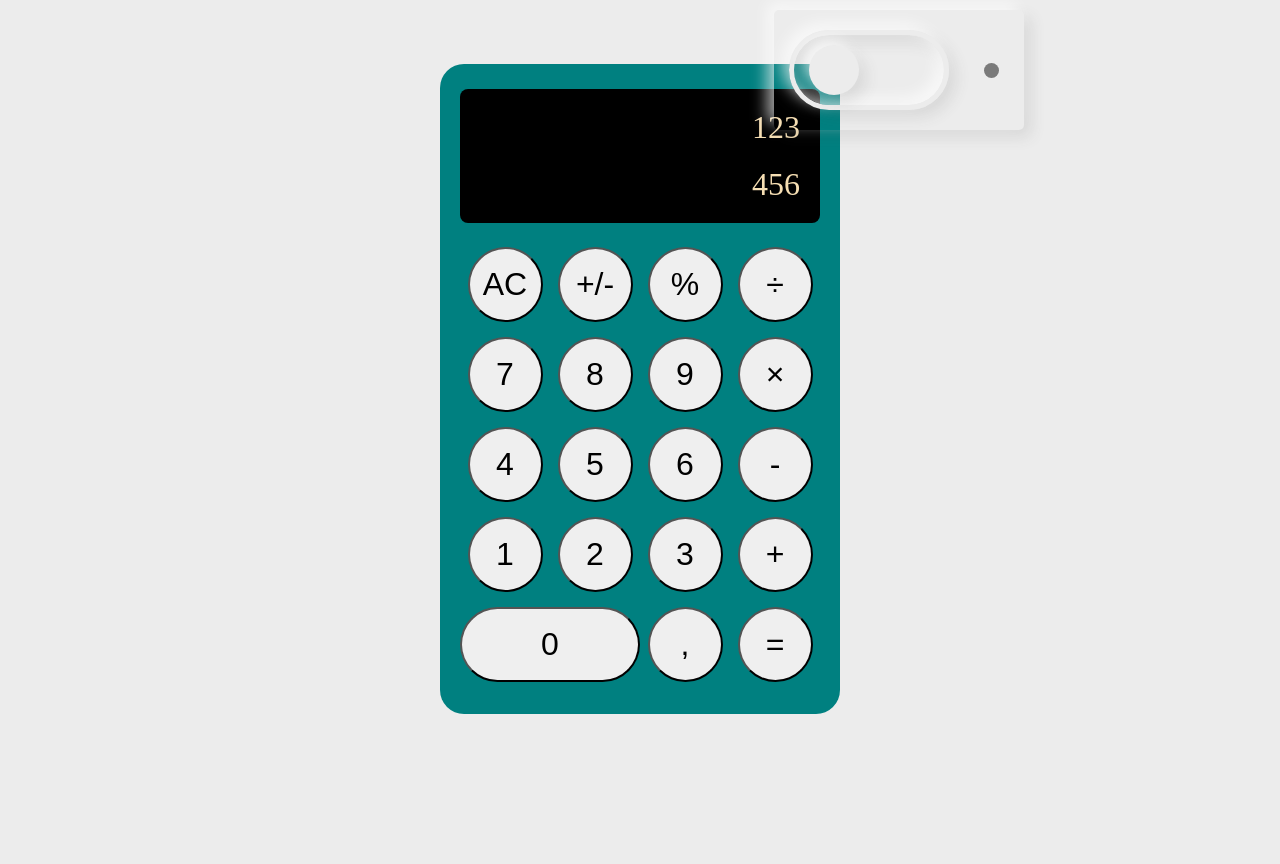
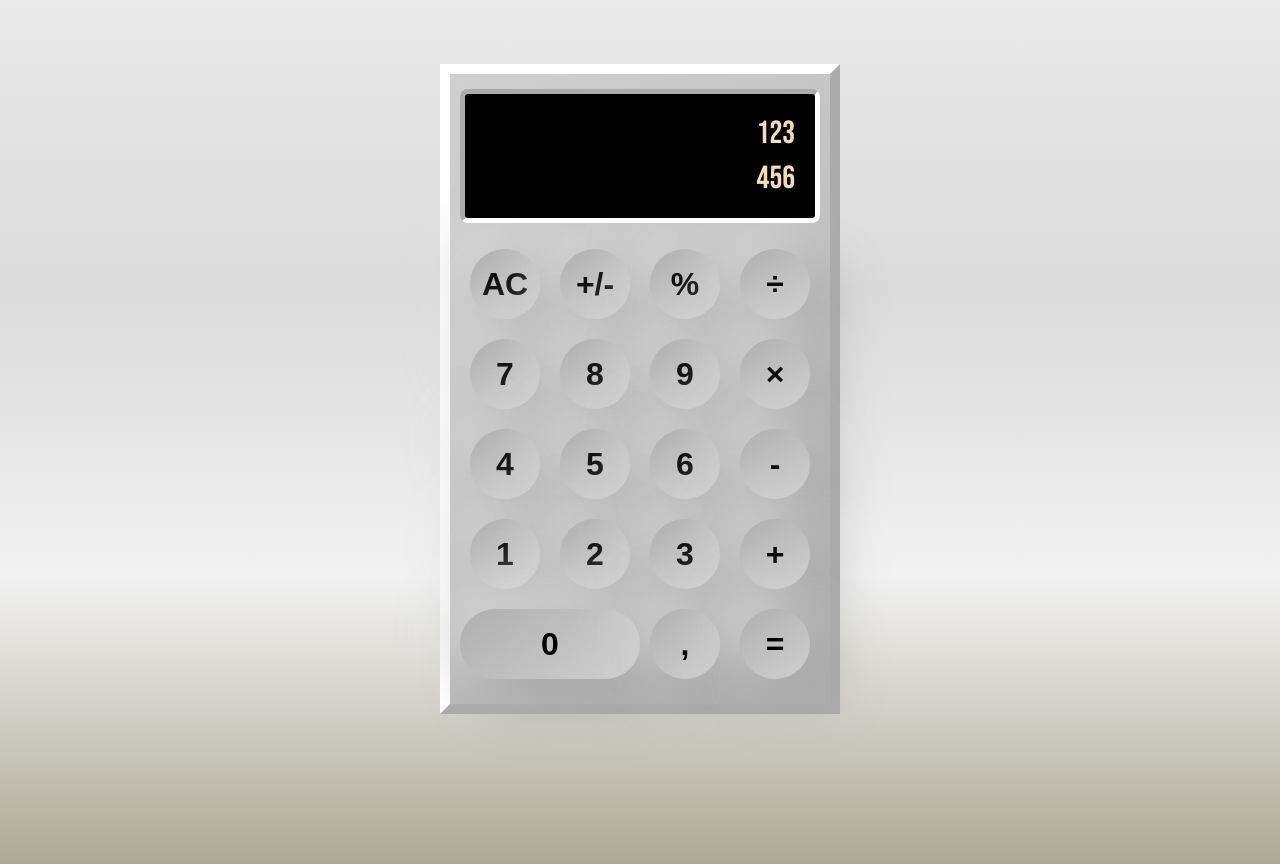
Before and after one commit to MandyNeumeyer/neumorphism_calculator, a plain HTML site: page index.html in a window 1280 px wide. Drawn offline with Linux system fonts and the light colour scheme.

Commit message:
calc design done

```diff
--- a/index.html
+++ b/index.html
@@ -8,10 +8,6 @@
     <title>Calculator</title>
 </head>
 <body>
-    <div class="toggle-container">
-        <input type="checkbox">
-    </div>
-
     <div class="calculator-wrapper">
         <div class="calculator-output">
             <div class="previous-operand">123</div>
@@ -20,22 +16,22 @@
     <button>AC</button>
     <button>+/-</button>
     <button>%</button>
-    <button>÷</button>
+    <button class="orange">÷</button>
     <button>7</button>
     <button>8</button>
     <button>9</button>
-    <button>×</button>
+    <button class="orange">×</button>
     <button>4</button>
     <button>5</button>
     <button>6</button>
-    <button>-</button>
+    <button class="orange">-</button>
     <button>1</button>
     <button>2</button>
     <button>3</button>
-    <button>+</button>
+    <button class="orange">+</button>
     <button class="span-two">0</button>
     <button>,</button>
-    <button>=</button>
+    <button class="orange">=</button>
     </div>
 </body>
 </html>
--- a/style.css
+++ b/style.css
@@ -1,3 +1,5 @@
+@import url('https://fonts.googleapis.com/css2?family=Bebas+Neue&display=swap');
+
 *,::before,::after{
     box-sizing: border-box;
     padding:0;
@@ -6,78 +8,12 @@
 
 body{
     height:100vh;
-    background-color: #ececec;
-}
-
-.toggle-container{
-    height:120px;
-    width:250px;
-    box-shadow: -7px -7px 15px
-    rgba(255,255,255,0.65),
-    7px 7px 15px
-    rgba(70,70,70,0.12);
-    border-radius: 5px;
-    display: flex;
-    align-items: center;
-    position: absolute;
-    right:20%;
-    top:10px;
-}
-input[type="checkbox"]{
-    position: absolute;
-    appearance: none;
-    height:80px;
-    width:160px;
-    box-shadow: -7px -7px 15px
-    rgba(255,255,255,0.65),
-    7px 7px 15px
-    rgba(70,70,70,0.12),
-    inset -7px -7px 15px
-    rgba(255,255,255,0.65),
-    inset 7px 7px 15px
-    rgba(70,70,70,0.12);
-    border-radius:40px;
-    border:5px solid #ececec;
-    left:15px;
-    outline:none;
-    cursor: pointer;
-}
-input[type="checkbox"]:before,
-input[type="checkbox"]:after{
-    content:"";
-    position: absolute;
-    margin: auto;
-    top:0;
-    bottom: 0;
-    transition: 0.3s;
-}
-input[type="checkbox"]:before{
-    height:50px;
-    width:50px;
-    background-color: #ececec;
-    box-shadow: -7px -7px 15px
-    rgba(255,255,255,0.65),
-    7px 7px 15px
-    rgba(70,70,70,0.12);
-    border-radius: 50%;
-    left:15px;
-}
-input[type="checkbox"]:after{
-    height:15px;
-    width:15px;
-    background-color: #7a7a7a;
-    border-radius: 50%;
-    right:-55px;
-}
-
-input[type="checkbox"]:checked:before{
-    left:86px;
+    font-family: 'Bebas Neue', cursive;
+    background: #ADA996;  /* fallback for old browsers */
+    background: -webkit-linear-gradient(to bottom, #EAEAEA, #DBDBDB, #F2F2F2, #ADA996);  /* Chrome 10-25, Safari 5.1-6 */
+    background: linear-gradient(to bottom, #EAEAEA, #DBDBDB, #F2F2F2, #ADA996); /* W3C, IE 10+/ Edge, Firefox 16+, Chrome 26+, Opera 12+, Safari 7+ */
 
 }
-input[type="checkbox"]:checked:after{
-    background-color: #55f696;
-}
-
 
 .calculator-wrapper{
     margin:5% auto;
@@ -89,16 +25,28 @@ input[type="checkbox"]:checked:after{
     grid-template-columns: repeat(4,90px);
     grid-template-rows: minmax(150px, auto)repeat(5,90px);
     font-size: 2rem;
-    border-radius: 1.5rem;
-    background-color: teal;
+    background: linear-gradient(145deg, #d0d0d0, #afafaf);
+    border:10px outset #fff
+
 }
 
 .calculator-wrapper>button{
     margin:auto auto;
     font-size: 2rem;
-    width:75px;
-    height:75px;
+    font-weight: 900;
+    width:70px;
+    height:70px;
     border-radius: 50%;
+    border:none;
+    background: linear-gradient(145deg, #afafaf, #d0d0d0);
+    box-shadow:  20px 20px 60px #a5a5a5,
+             -20px -20px 60px #dfdfdf;
+
+}
+button:hover{
+    background: #c2c2c2;
+    box-shadow: inset 20px 20px 29px #a5a5a5,
+            inset -20px -20px 29px #dfdfdf;
 }
 
 .span-two{
@@ -121,4 +69,6 @@ button.span-two{
     padding:20px;
     border-radius: 0.5rem;
     margin-bottom: 1rem;
+    border:5px inset #fff;
+    z-index:1;
 }
```
